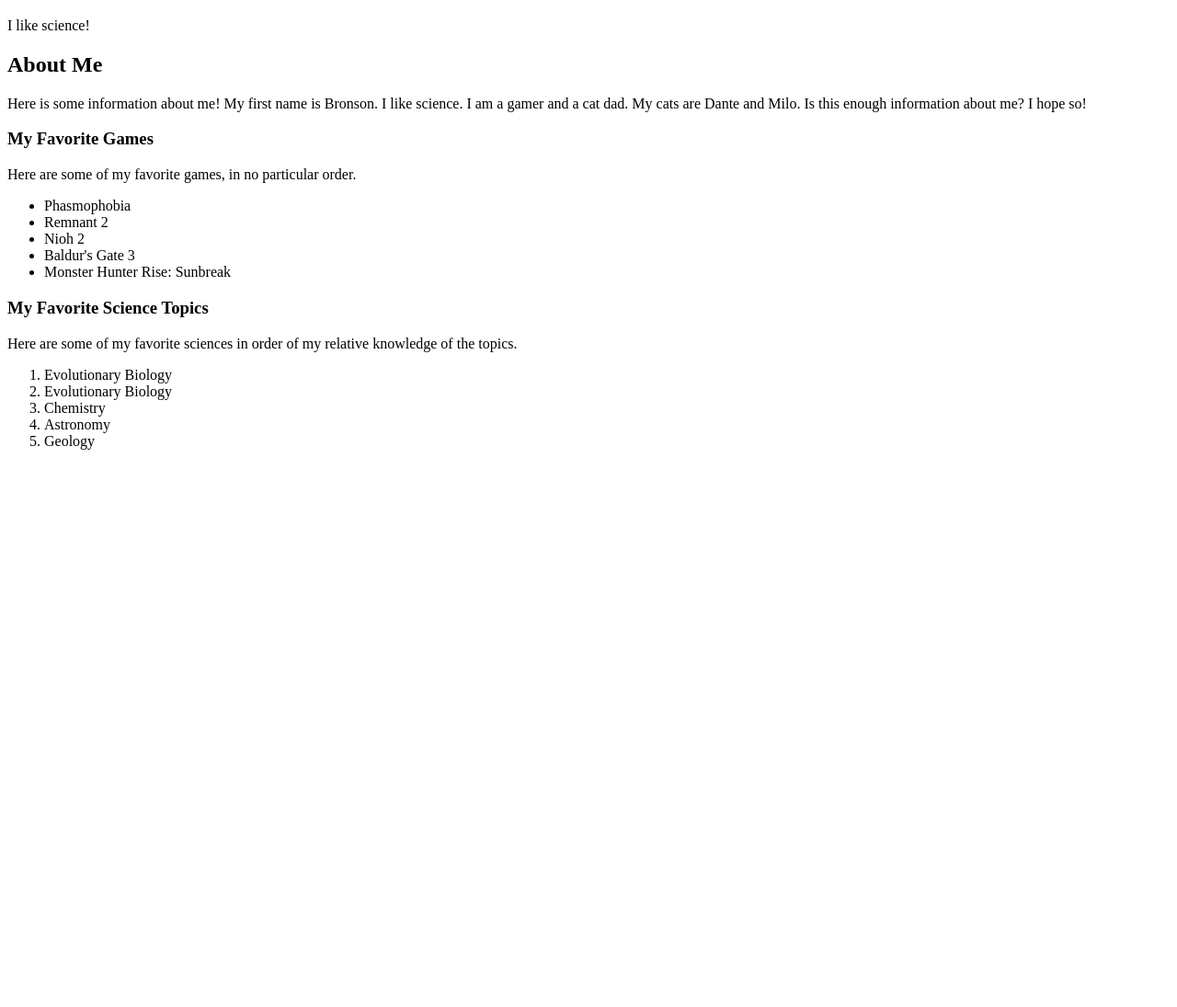
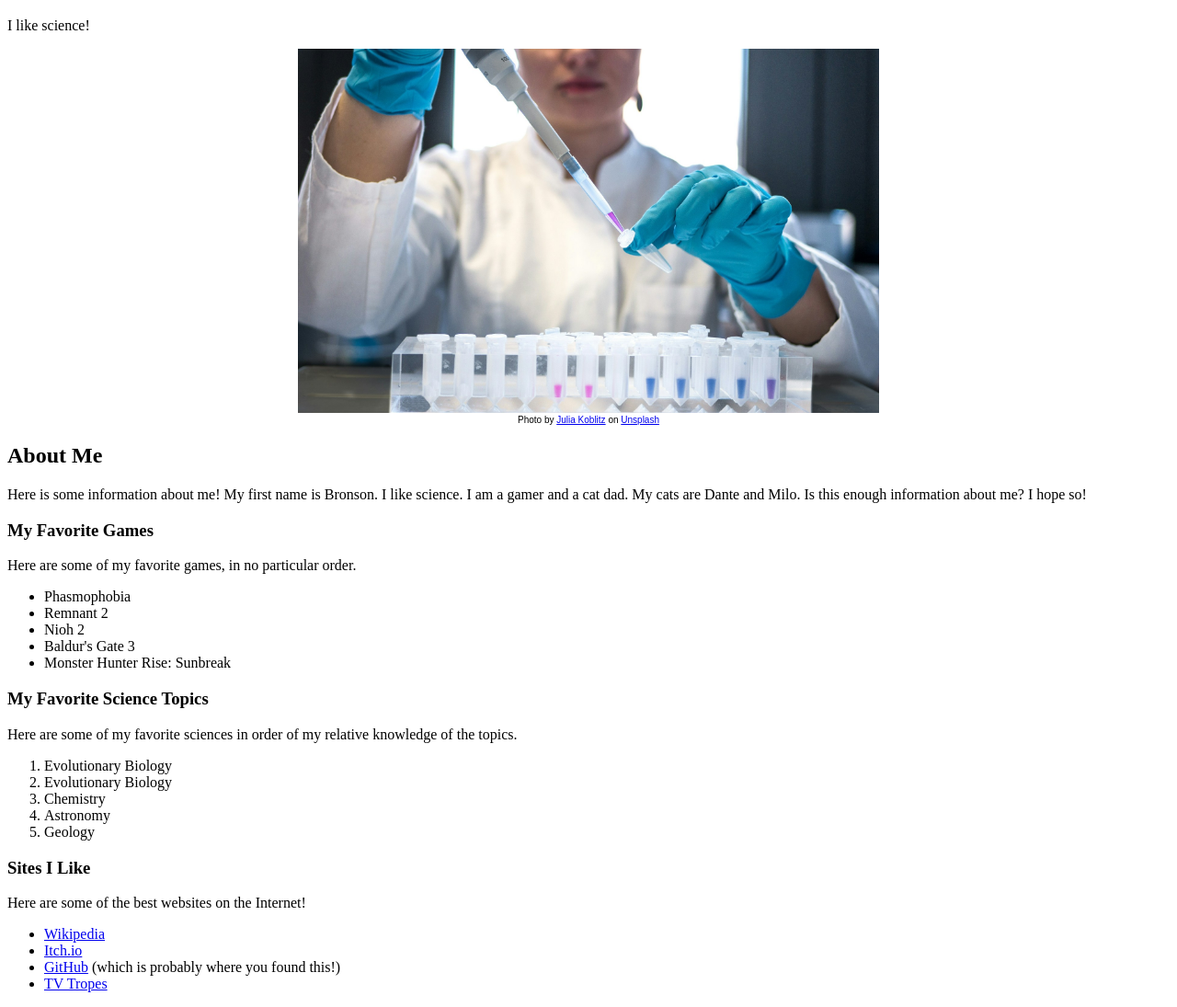
Before and after one commit to BronsonParker/week-1-checkpoint, a plain HTML site: page index.html in a window 1280 px wide. Shown: the part 61-1156 px from the top of the page at 92% size. Before the commit the page ends 800 px from the top, so only its background shows below. Drawn offline with Linux system fonts and the light colour scheme.

Commit message:
Added Img and Style

```diff
--- a/index.html
+++ b/index.html
@@ -1,18 +1,28 @@
+<!-- boring setup stuff -->
 <!DOCTYPE html>
 <html lang="en">
 <head>
     <meta charset="UTF-8">
     <meta name="viewport" content="width=device-width, initial-scale=1.0">
     <title>Document</title>
+    <link rel="stylesheet" href="style.css">
 </head>
+
+<!-- page intro, including useless photo with equally useless alt text;
+ the alt text is intentionally useless because the photo does not matter and I thought it was funny;
+ you guys know I know how to use good alt text, but you've also seen my silly alt text before, so I'm sure you get it -->
 <body>
     <h1>Hello, I am Bronson!</h1>
     <p>I like science!</p>
-
+<img src="science.jpg" alt="a scientist performing one science"
+<br>
+<p class="cite">Photo by <a href="https://unsplash.com/@jkoblitz?utm_source=unsplash&utm_medium=referral&utm_content=creditCopyText">Julia Koblitz</a> on <a href="https://unsplash.com/photos/scientist-using-pipette-with-test-tubes-in-lab-RlOAwXt2fEA?utm_source=unsplash&utm_medium=referral&utm_content=creditCopyText">Unsplash</a></p>
     <h2>About Me</h2>
     <p>Here is some information about me!
         My first name is Bronson. I like science. I am a gamer and a cat dad. My cats are Dante and Milo. Is this enough information about me? I hope so!
     </p>
+
+    <!-- Here start the lists and whatnot. -->
     <h3>My Favorite Games</h3>
     <p>Here are some of my favorite games, in no particular order.</p>
     <ul>
@@ -32,5 +42,14 @@
         <li>Astronomy</li>
         <li>Geology</li>
     </ol>
+
+    <h3>Sites I Like</h3>
+    <p>Here are some of the best websites on the Internet!</p>
+    <ul>
+        <li><a href="https://www.wikipedia.org/">Wikipedia</a></li>
+        <li><a href="https://www.itch.io/">Itch.io</a></li>
+        <li><a href="https://www.github.com/">GitHub</a> (which is probably where you found this!)</li>
+        <li><a href="https://tvtropes.org">TV Tropes</a></li>
+    </ul>
     </body>
 </html>
--- /dev/null
+++ b/style.css
@@ -0,0 +1,12 @@
+   .cite {
+      font-size: 10px;
+      font-family: sans-serif;
+      text-align: center;
+      margin-top: 2px;
+    }
+ img {
+      display: block;
+      margin-left: auto;
+      margin-right: auto;
+      width: 50%;
+    }
```
Also changed, not shown: science.jpg (added), 1 other file.
